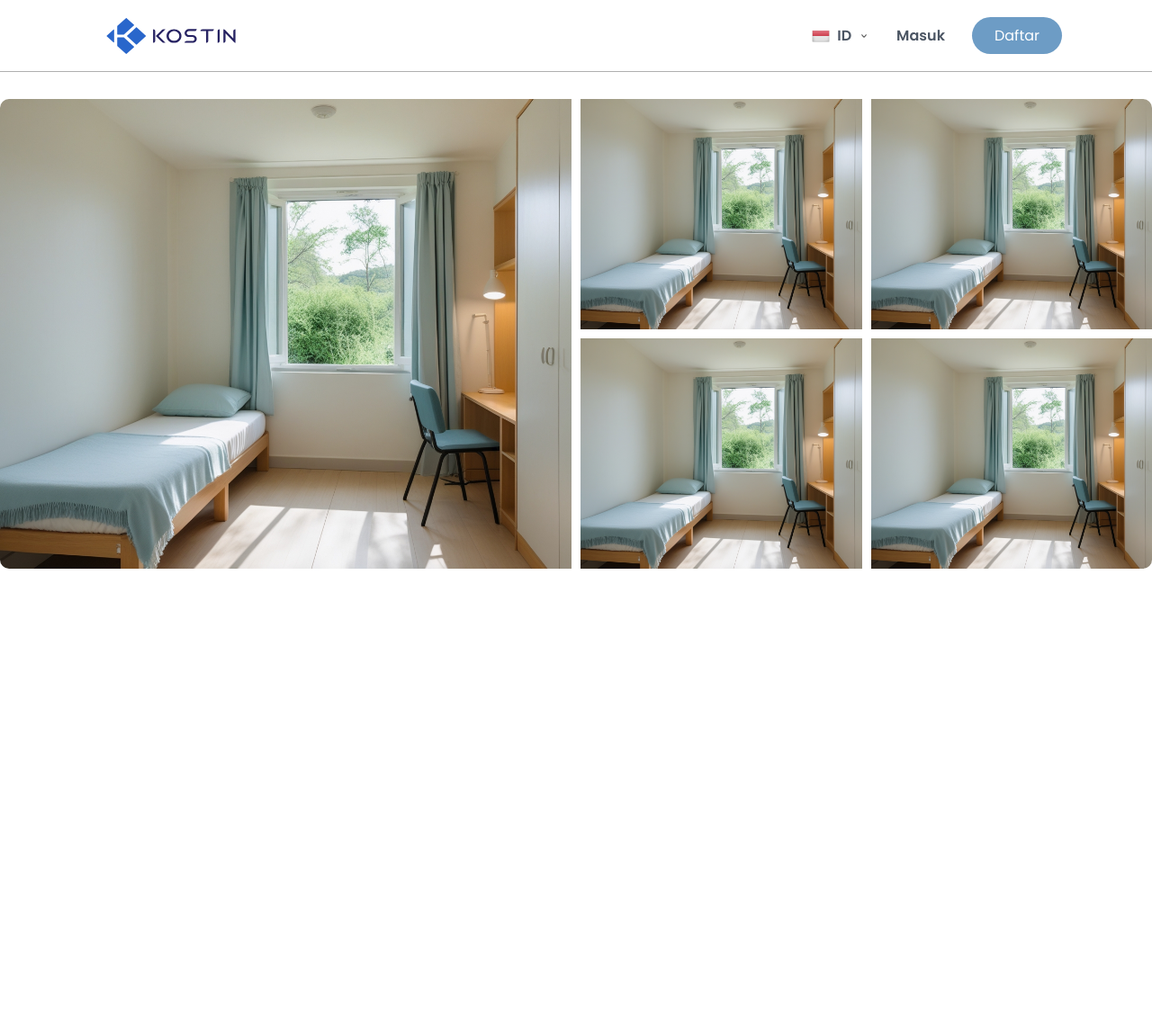
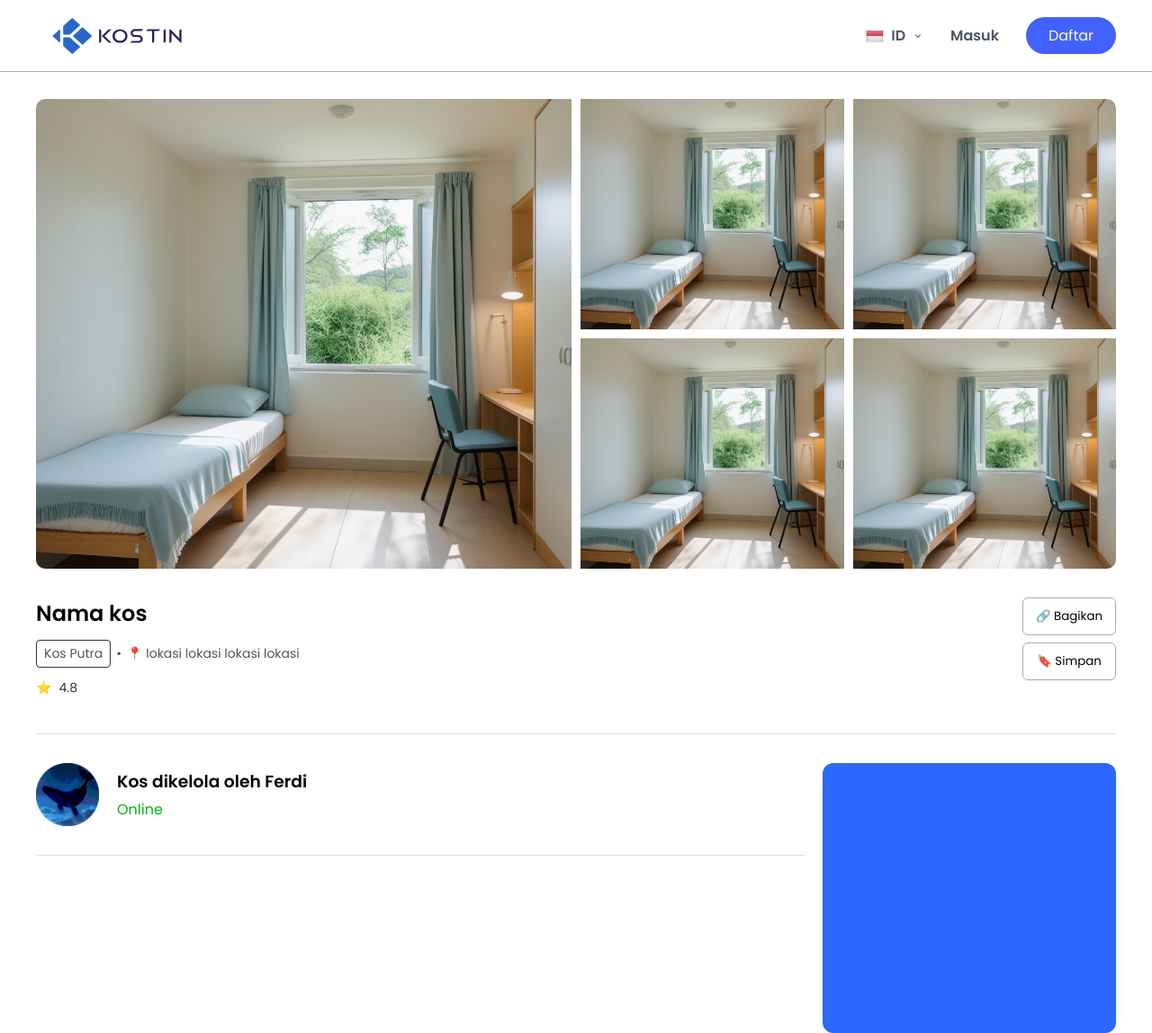
Before and after one commit to Ferdimaulana06/KOSTIN, a PHP site: page /detail.html in a window 1280 px wide. Shown: the whole page at 90% size. Before the commit the page ends 632 px from the top, so only its background shows below. Run offline with PHP 8.4, Linux system fonts and the light colour scheme.

Commit message:
detailkos
menambahkan detail untuk kos

```diff
--- a/css/detail.css
+++ b/css/detail.css
@@ -22,19 +22,24 @@ body {
 }
 
 .navbar {
-    display: flex;
-    justify-content: space-between;
-    align-items: center;
-    height: 80px;
-    padding: 20px 100px;
+    height: 5rem;
     background: white;
     position: fixed;
     width: 100%;
     top: 0;
     z-index: 100;
+    border-bottom: 0.5px solid rgb(175, 175, 175);
+}
+
+.container-nav{
+    display: flex;
+    justify-content: space-between; /* Memisahkan logo & menu */
+    align-items: center;
+    width: 100%;
+    left: 50%;
+    transform: translateX(-50%);
+    max-width: 75rem;
     position: fixed;
-    transition: top 0.3s ease-in-out;
-    border-bottom: 0.5px solid rgb(175, 175, 175);
 }
 
 .nav-items {
@@ -103,14 +108,16 @@ body {
     grid-template-columns: 2fr 2fr; /* Kolom kiri lebih besar */
     grid-template-rows: auto;
     gap: 10px;
-    max-width: 81rem;
+    max-width: 75rem;
     margin: 110px auto;
+    margin-bottom: 32px;
 }
 
 .gallery img {
     width: 100%;
     height: 100%;
     object-fit: cover;
+    cursor: pointer;
 }
 
 .main-image {
@@ -150,3 +157,121 @@ body {
 .small-images img:nth-child(4) {
     border-radius: 0 0 10px 0px; /* Hanya gambar terakhir sudut bawah kanan */
 }
+/*
+Untuk nama kost dan detail lainnya
+*/
+
+
+.kos-container {
+    display: flex;
+    justify-content: space-between;
+    margin: 0 auto;
+    border-bottom: 1px solid #ddd;
+    max-width: 75rem;
+    width: 100%;
+    margin-bottom: 32px;
+  }
+
+  .kos-info {
+    display: flex;
+    flex-direction: column;
+    gap: 12px;
+    margin-bottom: 40px;
+  }
+
+  .kos-details {
+    display: flex;
+    align-items: center;
+    gap: 6px;
+    font-size: 14px;
+    color: #555;
+  }
+
+  .kos-category {
+    background-color: #ffffff;
+    padding: 4px 8px;
+    border-radius: 4px;
+    border: 0.5px solid #333;
+  }
+
+  .kos-rating {
+    display: flex;
+    gap: 8px;
+    align-items: center;
+    font-size: 14px;
+    color: #333;
+  }
+
+  .kos-actions {
+    display: flex;
+    gap: 8px;
+    flex-direction: column;
+  }
+
+  .share,.save {
+    background-color: #ffffff;
+    border: 1px solid #a9a9a9;
+    padding: 10px 14px;
+    border-radius: 6px;
+    cursor: pointer;
+  }
+
+  .share:hover {
+    background-color: #2c68ff;
+  }
+
+  .save:hover{
+    background-color: #2c68ff;
+  }
+
+  .kos-container2 {
+    display: flex;
+    flex-direction:row;
+    justify-content: space-between;
+    max-width: 75rem;
+    position: relative;
+    width: 100%;
+    margin: 0 auto;
+    gap: 20px;
+
+}
+
+#online-text{
+    color: rgb(0, 182, 12);
+}
+
+.kos-sub1{
+    display: flex;
+    flex-direction:column ;
+    justify-content: center;
+    gap: 4px;
+    width: 100%;
+}
+
+.total-pembayaran{
+    width: 450px;
+    height: 300px;
+    background-color: #2c68ff;
+    padding: 10px;
+    border-radius: 12px;
+}
+
+.profile-photos{
+    height: 70px;
+    width: 70px;
+}
+
+.kos-info2{
+    display: flex;
+    flex-direction: row;
+    padding-bottom: 32px;
+    gap: 20px;
+    width: 100%;
+    border-bottom: 1px solid #ddd;
+}
+
+.kos-left-container{
+    display: flex;
+    flex-direction: column;
+    width: 100%;
+}
--- a/css/style.css
+++ b/css/style.css
@@ -46,7 +46,7 @@ body {
 }
 
 .signup-btn {
-    background: #6D9CC5;
+    background: #4262ff;
     color: white;
     padding: 8px 25px;
     border-radius: 50px;
--- a/detail.html
+++ b/detail.html
@@ -16,6 +16,7 @@
   </head>
   <body>
     <nav class="navbar">
+      <div class="container-nav">
         <div class="logo">
           <img
             src="/assets/kostintxt.svg"
@@ -50,13 +51,18 @@
                 <span>Indonesia</span>
               </li>
               <li data-lang="en">
-              <img src="/assets/uk_flag.png" alt="EN Flag" class="flag-icon" />
+                <img
+                  src="/assets/uk_flag.png"
+                  alt="EN Flag"
+                  class="flag-icon"
+                />
                 <span>English</span>
               </li>
             </ul>
           </div>
           <a href="/pages/user_sudah_login.html" class="login-btn">Masuk</a>
           <a href="/pages/user_sudah_login.html" class="signup-btn">Daftar</a>
+        </div>
       </div>
     </nav>
     <section>
@@ -69,6 +75,39 @@
           <img src="/assets/gambaromah.jpg" alt="Image 5" class="image4" />
         </div>
       </div>
+      <div class="kos-container">
+        <div class="kos-info">
+          <h1>Nama kos</h1>
+          <div class="kos-details">
+            <span class="kos-category">Kos Putra</span>
+            <span class="dot">•</span>
+            <span class="kos-location">📍 lokasi lokasi lokasi lokasi</span>
+          </div>
+          <div class="kos-rating">
+            <span class="star">⭐</span>
+            <span class="rating-value">4.8</span>
+          </div>
+        </div>
+        <div class="kos-actions">
+          <button class="share">🔗 Bagikan</button>
+          <button class="save">🔖 Simpan</button>
+        </div>
+      </div>
+
+      <div class="kos-container2">
+        <div class="kos-left-container">
+          <div class="kos-info2">
+            <img class="profile-photos" src="assets\Lagooooooooooooooooon.png" />
+            <div class="kos-sub1">
+              <h3>Kos dikelola oleh Ferdi</h3>
+              <p id="online-text">Online</p>
+            </div>
+          </div>
+        </div>
+        <div class="total-pembayaran">
+
+        </div>
+      </div>
     </section>
   </body>
 </html>
```
Also changed, not shown: assets/Lagooooooooooooooooon.png (added), assets/Star.svg (added), assets/lokasi.svg (added), assets/mstar.svg (added). Lines whose indentation alone changed are shown as unchanged.
